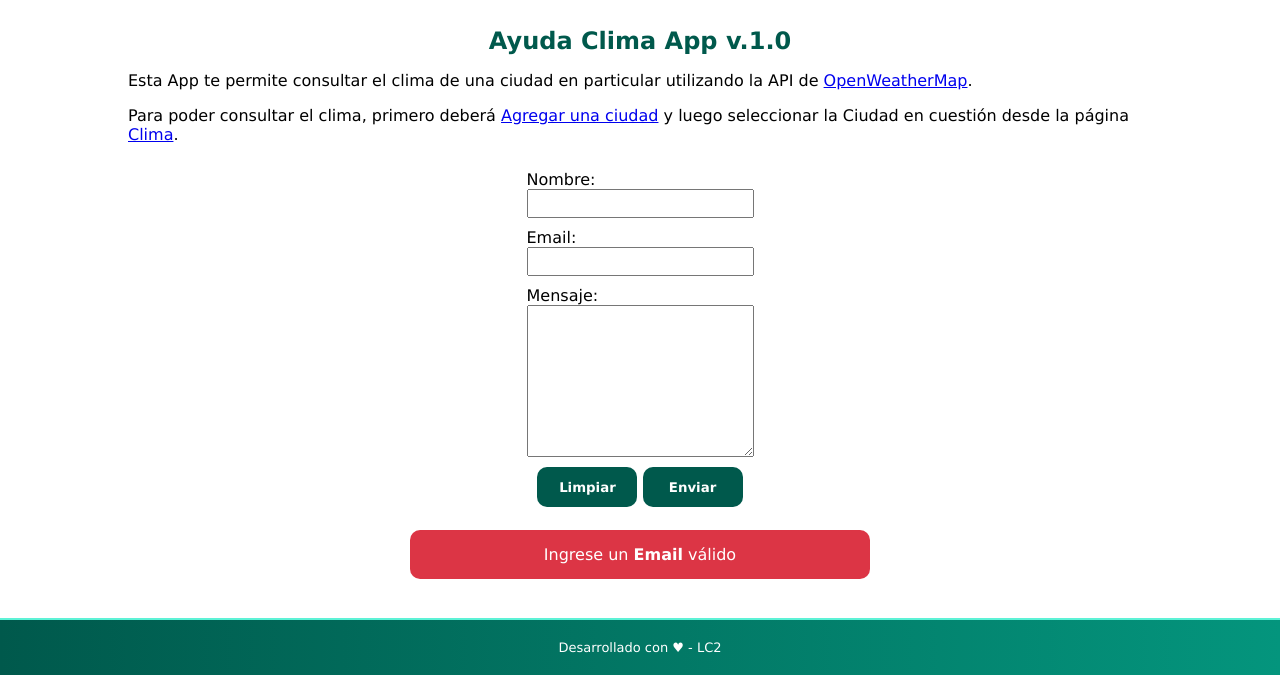
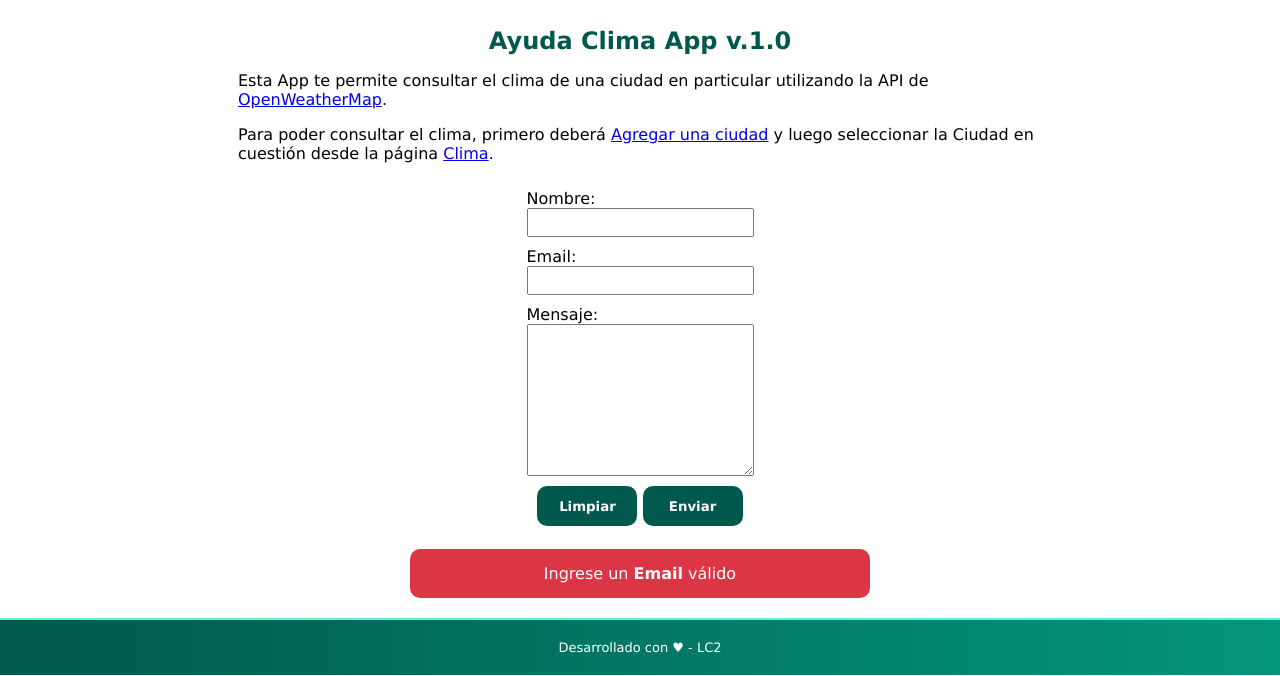
Before and after one commit to Lucianosolari/tup-lc2-clima-app, a plain HTML site: page help.html in a window 1280 px wide. Shown: the part 125-801 px from the top of the page. Drawn offline with Linux system fonts and the light colour scheme.

Commit message:
Ajustes finales por correccion TP 2

```diff
--- a/css/pages/help.css
+++ b/css/pages/help.css
@@ -20,3 +20,8 @@ section form div {
 .valido {
     background-color: #dc3545;
 }
+
+div.contenedor {
+    margin-right: 110px;
+    margin-left: 110px;
+}
--- a/help.html
+++ b/help.html
@@ -30,10 +30,10 @@
     <main>
         <h2>Ayuda Clima App v.1.0</h2>
 
-
-        <p>Esta App te permite consultar el clima de una ciudad en particular utilizando la API de <a href="https://openweathermap.org/api" target="_blank">OpenWeatherMap</a>. </p>
-        <p>Para poder consultar el clima, primero deberá <a href="add-city.html">Agregar una ciudad</a> y luego seleccionar la Ciudad en cuestión desde la página <a href="index.html">Clima</a>. </p>
-
+        <div class="contenedor">
+            <p>Esta App te permite consultar el clima de una ciudad en particular utilizando la API de <a href="https://openweathermap.org/api" target="_blank">OpenWeatherMap</a>. </p>
+            <p>Para poder consultar el clima, primero deberá <a href="add-city.html">Agregar una ciudad</a> y luego seleccionar la Ciudad en cuestión desde la página <a href="index.html">Clima</a>. </p>
+        </div>
         <section>
             <form action="#">
                 <label for="nombre">Nombre:</label>
```
